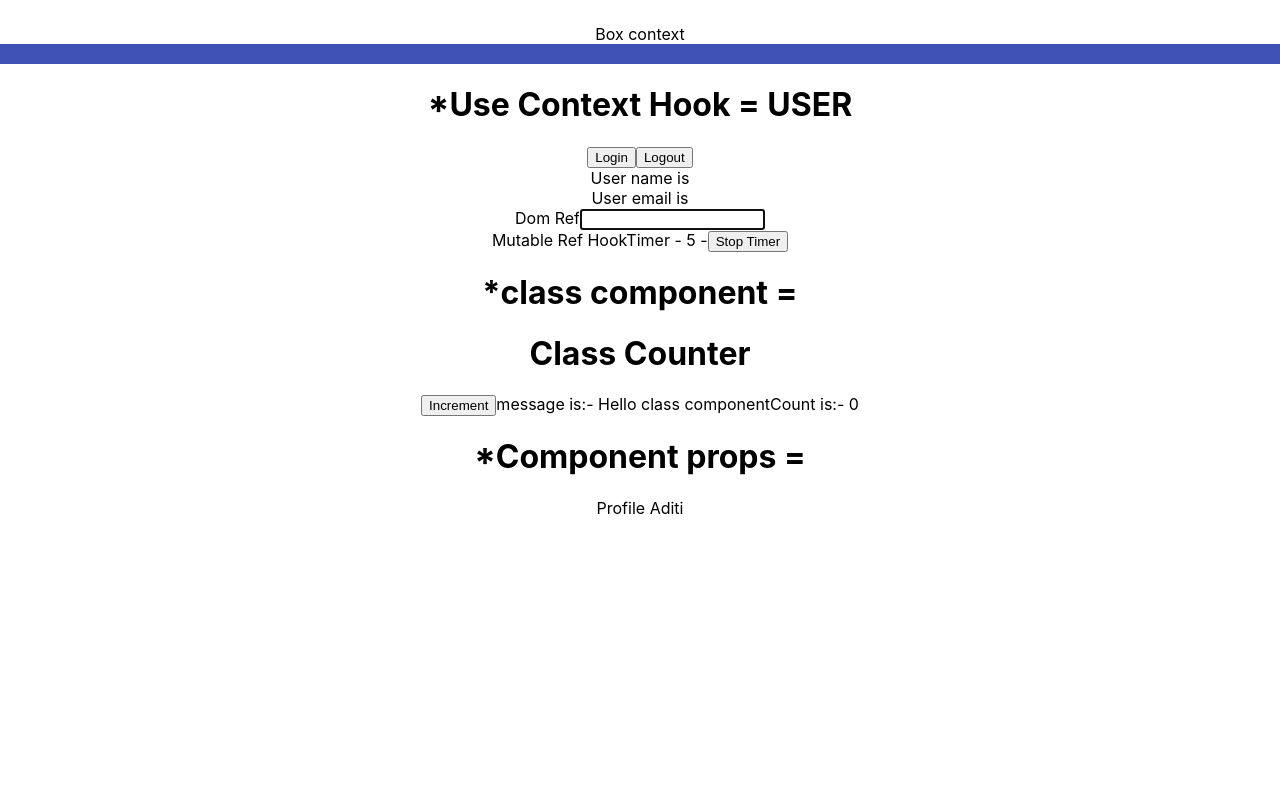
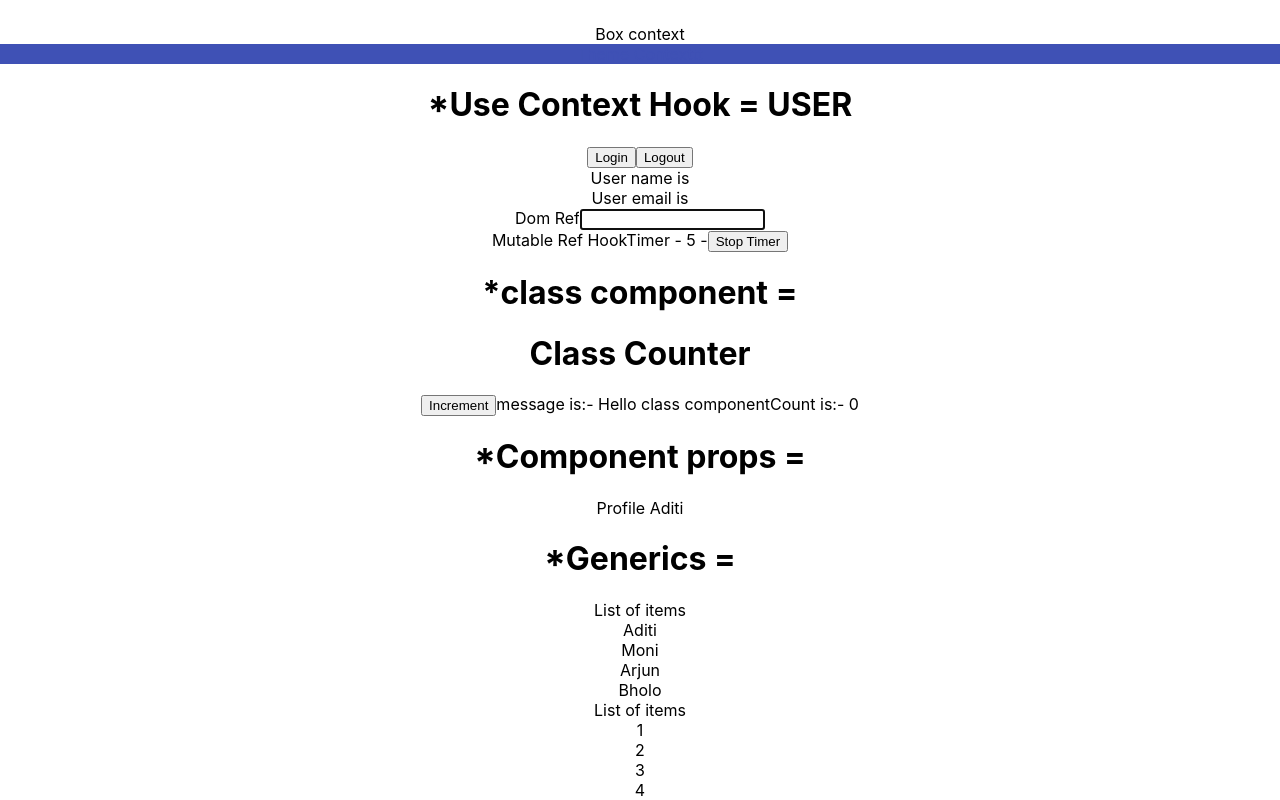
Before and after one commit to aditisolanki71/react-typescript-practice, a React (Create React App) app: page / in a window 1280 px wide. Shown: the part 1411-2211 px from the top of the page. Before the commit the page ends 1929 px from the top, so only its background shows below. Built offline with nearby package versions, Linux system fonts and the light colour scheme.

Commit message:
Generic props

```diff
--- a/src/App.tsx
+++ b/src/App.tsx
@@ -12,6 +12,7 @@
 import ClassCounter from "./components/class/Counter"
 import Private from './components/auth/Private';
 import Profile from './components/auth/Profile';
+import List from './components/Generics/List';
 function App() {
   const personObject = {
     first: "Adi",
@@ -56,6 +57,16 @@
 
       <h1>*Component props = </h1>
       <Private isLoggedIn={true} component={Profile}/>
+
+      <h1>*Generics = </h1>
+      <List
+        items={["Aditi", "Moni", "Arjun", "Bholo"]}
+        onClick={(item) => console.log(item)}
+      />
+       <List
+        items={[1,2, 3, 4]}
+        onClick={(item) => console.log(item)}
+      />
     </div>
   );
 }
--- /dev/null
+++ b/src/components/Generics/List.tsx
@@ -0,0 +1,19 @@
+type ListProps<T> = {
+   items: T[],
+   onClick: (value: T) => void
+}
+const List = <T extends string | number>({ items, onClick }: ListProps<T>) => {
+   return (
+      <div>
+         List of items
+         {items.map((item,index) => {
+            return (
+               <div key={index} onClick={() => onClick(item)}>
+                  {item}
+               </div>
+            )
+         })}
+      </div>
+   )
+}
+export default List;
```
